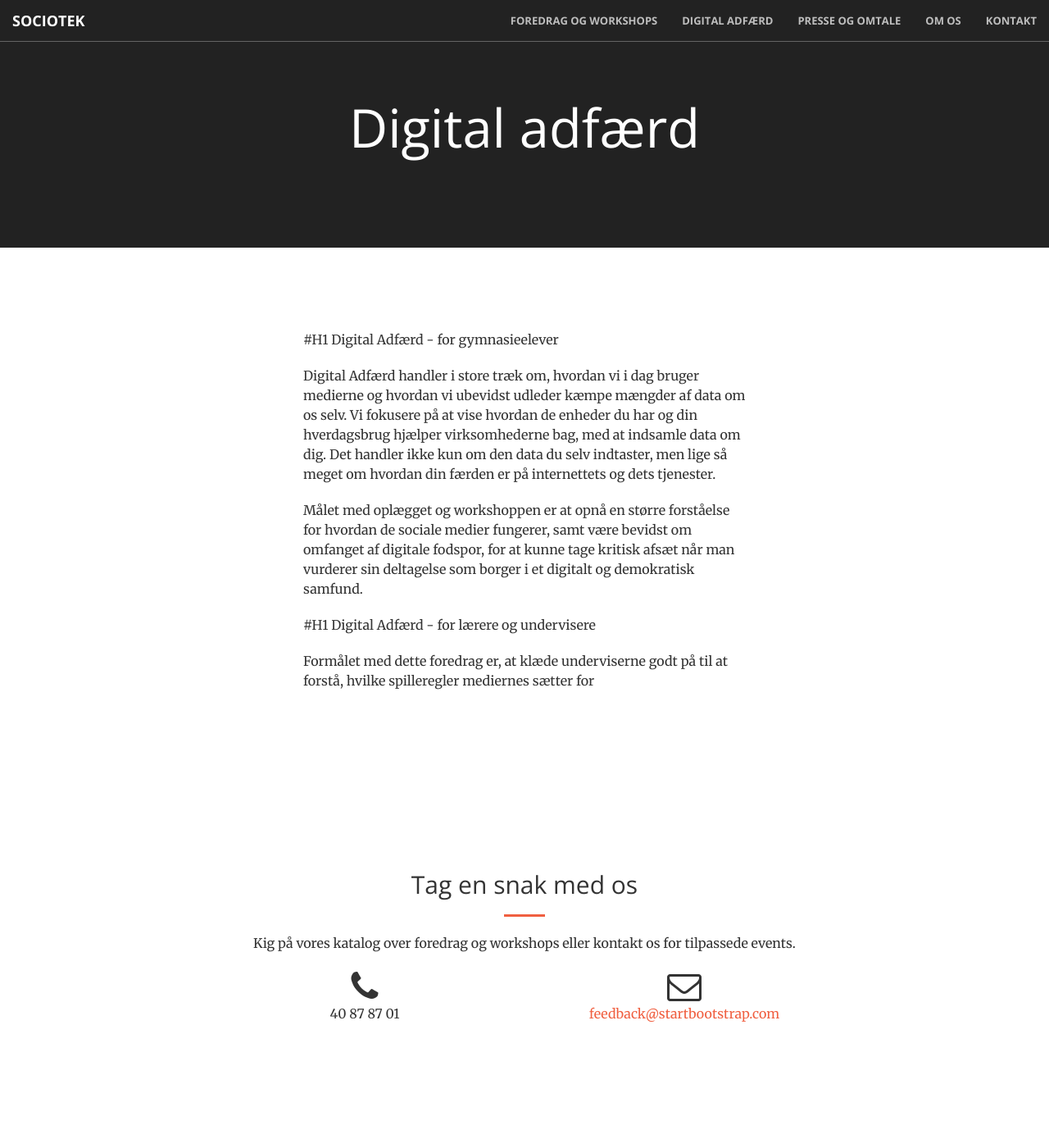
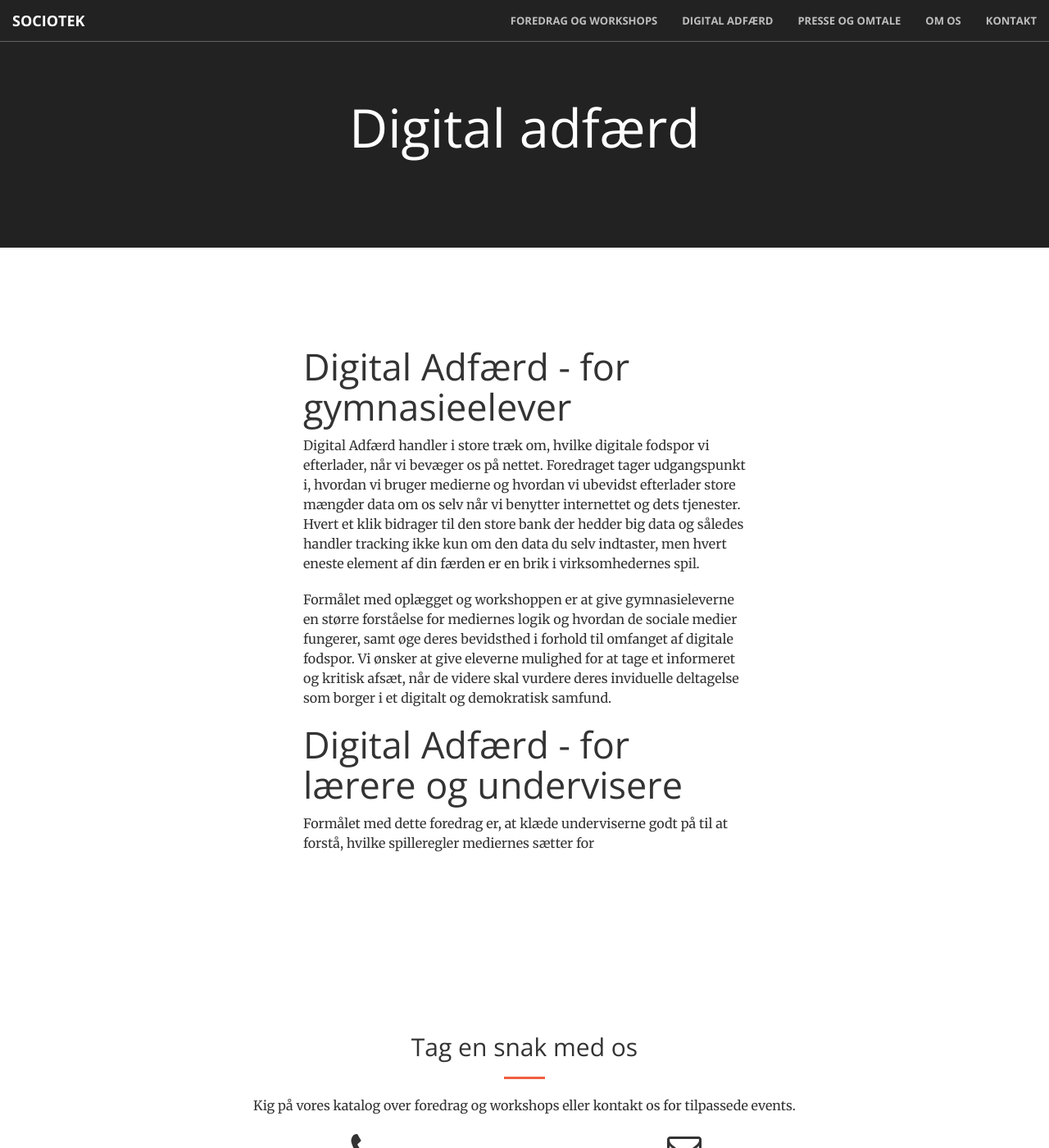
Before and after one commit to sociotek/sociotek.github.io, a Jekyll site: the page built from _posts/2017-01-01-digital-adfaerd.md, in a window 1280 px wide and 1400 px high. Shown: the whole window at 82% size. Built offline with Jekyll 4.4.1, drawn with Linux system fonts in a browser that asks for light colours.

Commit message:
Opdatering digiadfærd

```diff
--- a/_posts/2017-01-01-digital-adfaerd.md
+++ b/_posts/2017-01-01-digital-adfaerd.md
@@ -2,16 +2,16 @@
 layout: post
 title: Digital adfærd
 ---
-#H1 Digital Adfærd - for gymnasieelever
+# Digital Adfærd - for gymnasieelever
 
 
-Digital Adfærd handler i store træk om, hvordan vi i dag bruger medierne og hvordan vi ubevidst udleder kæmpe mængder af data om os selv. Vi fokusere på at vise hvordan de enheder du har og din hverdagsbrug hjælper virksomhederne bag, med at indsamle data om dig. Det handler ikke kun om den data du selv indtaster, men lige så meget om hvordan din færden er på internettets og dets tjenester.
+Digital Adfærd handler i store træk om, hvilke digitale fodspor vi efterlader, når vi bevæger os på nettet. Foredraget tager udgangspunkt i, hvordan vi bruger medierne og hvordan vi ubevidst efterlader store mængder data om os selv når vi benytter  internettet og dets tjenester. Hvert et klik bidrager til den store bank der hedder big data og således handler tracking ikke kun om den data du selv indtaster, men hvert eneste element af din færden er en brik i virksomhedernes spil.
 
 
-Målet med oplægget og workshoppen er at opnå en større forståelse for hvordan de sociale medier fungerer, samt være bevidst om omfanget af digitale fodspor, for at kunne tage kritisk afsæt når man vurderer sin deltagelse som borger i et digitalt og demokratisk samfund.
+Formålet med oplægget og workshoppen er at give gymnasieleverne en større forståelse for mediernes logik og hvordan de sociale medier fungerer, samt øge deres bevidsthed i forhold til omfanget af digitale fodspor. Vi ønsker at give eleverne mulighed for at tage et informeret og kritisk afsæt, når de videre skal vurdere deres inviduelle deltagelse som borger i et digitalt og demokratisk samfund.
 
 
-#H1 Digital Adfærd - for lærere og undervisere
+# Digital Adfærd - for lærere og undervisere
 
 
 Formålet med dette foredrag er, at klæde underviserne godt på til at forstå, hvilke spilleregler mediernes sætter for
```
